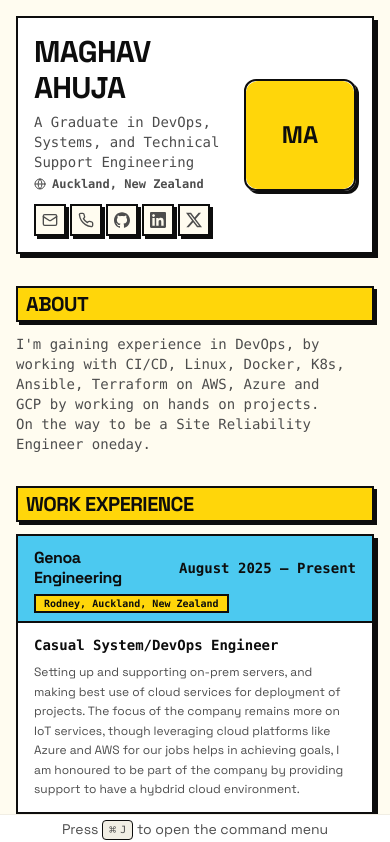
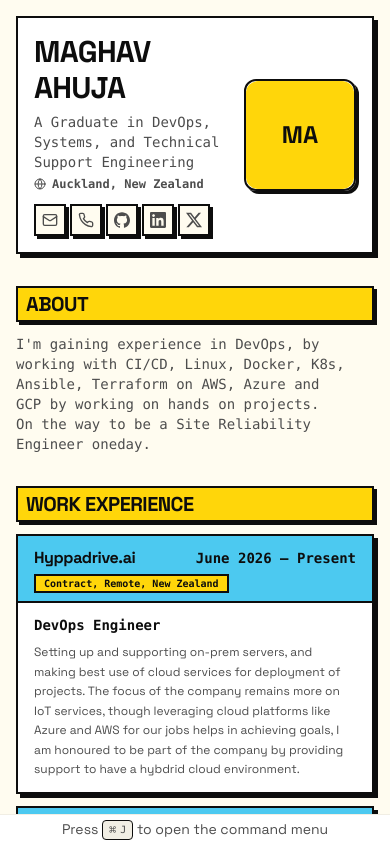
Before and after one commit to Maghav/portfolio, a Next.js app: page / in a window 390 px wide. Shown: the top 842 px of the page. Built offline with nearby package versions, Linux system fonts and the light colour scheme.

Commit message:
Another update

```diff
--- a/src/app/page.tsx
+++ b/src/app/page.tsx
@@ -173,7 +173,7 @@ export default function Page() {
           </div>
         </Section>
 
-        {/* Certifications */}
+        {/* Certifications
         <Section>
           <SectionHeading>Certifications</SectionHeading>
           <div className="flex flex-wrap gap-3">
@@ -185,7 +185,7 @@ export default function Page() {
               />
             ))}
           </div>
-        </Section>
+        </Section> */}
 
         {/* Learning/Troubleshooting Experience */}
         <Section>
@@ -203,25 +203,9 @@ export default function Page() {
           </div>
         </Section>
 
-        {/* FreeCodeCamp Projects */}
+        {/* Projects */}
         <Section>
-          <SectionHeading>FreeCodeCamp Projects</SectionHeading>
-          <div className="grid grid-cols-1 gap-3 print:grid-cols-3 print:gap-2 md:grid-cols-2 lg:grid-cols-3">
-            {RESUME_DATA.fcc_da_projects.map((project) => (
-              <ProjectCard
-                key={project.title}
-                title={project.title}
-                description={project.description}
-                tags={project.techStack}
-                link={"link" in project ? project.link.href : undefined}
-              />
-            ))}
-          </div>
-        </Section>
-
-        {/* Other Projects */}
-        <Section>
-          <SectionHeading>Other Projects</SectionHeading>
+          <SectionHeading>Projects</SectionHeading>
           <div className="grid grid-cols-1 gap-3 print:grid-cols-3 print:gap-2 md:grid-cols-2 lg:grid-cols-3">
             {RESUME_DATA.projects.map((project) => (
               <ProjectCard
--- a/src/data/resume-data.tsx
+++ b/src/data/resume-data.tsx
@@ -47,13 +47,22 @@ export const RESUME_DATA = {
   ],
   work: [
     {
-      company: "Genoa Engineering",
-      link: "https://www.genoa.com",
-      badges: ["Rodney, Auckland, New Zealand"],
-      title: "Casual System/DevOps Engineer",
+      company: "Hyppadrive.ai",
+      link: "https://www.hypadrive.ai",
+      badges: ["Contract, Remote, New Zealand"],
+      title: "DevOps Engineer",
+      start: "June 2026",
+      end: "Present",
+      description: "Setting up and supporting on-prem servers, and making best use of cloud services for deployment of projects. The focus of the company remains more on IoT services, though leveraging cloud platforms like Azure and AWS for our jobs helps in achieving goals, I am honoured to be part of the company by providing support to have a hybdrid cloud environment.",
+    },
+    {
+      company: "Neurix Limited",
+      link: "https://www.neurix.co.nz",
+      badges: ["Auckland, New Zealand"],
+      title: "Contract System/DevOps Engineer",
       start: "August 2025",
       end: "Present",
-      description: "Setting up and supporting on-prem servers, and making best use of cloud services for deployment of projects. The focus of the company remains more on IoT services, though leveraging cloud platforms like Azure and AWS for our jobs helps in achieving goals, I am honoured to be part of the company by providing support to have a hybdrid cloud environment.",
+      description: "Setting up and supporting on-prem servers, and making best use of cloud services for deployment of projects. The focus of the company remains more on IoT services, though leveraging cloud platforms like Azure and AWS for our jobs helps in achieving goals, I am honoured to be part of the company by providing support to have a hybdrid cloud environment. Worked on migration of infrastructure from Rodney's office to Onehunga office (relocation). Setup all the networks using UniFi, and IoT devices automation using HomeAssistant in the new office. Worked on servers setup including VPN server, NGINX, and web servers for website. Provided technical support and worked on reliability and security to ensure everything stays up from 50% to over 90%. Worked on containerised applications to reduce downtime.",
     },
     {
       company: "Mitre10 MEGA",
@@ -111,6 +120,7 @@ export const RESUME_DATA = {
 
   a_iac: [
     "Terraform",
+    "AWS CloudFront",
     "Ansible",
     "Bash Scripting",
     "Python Scripting",
@@ -133,8 +143,11 @@ export const RESUME_DATA = {
   monitoring_networking: [
     "Grafana",
     "Prometheus",
+    "Zabbix",
     "Elastic Stack - ELK",
     "Tailscale",
+    "OPNsense",
+    "UniFi",
   ],
 
   security: [
@@ -142,50 +155,15 @@ export const RESUME_DATA = {
     "SSL/TLS",
     "Reverse Proxy",
     "Bastion Host - OCI Bastion",
+    "VPN configuration"
   ],
 
   ai: [
     "OpenClaw",
-  ],
-
-  fcc_da_projects: [
-    {
-      title: "Mean Variance Standard Deviation Calculator",
-      techStack: [
-        "Python",
-        "Numpy",
-      ],
-      description: "FreeCodeCamp 1st Data Analyst Project",
-      link: {
-        label: "Mean Variance Standard Deviation Calculator",
-        href: "http://github.com/Maghav/fcc-sd-calculator/",
-      },
-    },
-    {
-      title: "Demographic Data Analysis",
-      techStack: [
-        "Matplotlib",
-        "Pandas",
-      ],
-      description: "FreeCodeCamp 2nd Data Analysis Project",
-      link: {
-        label: "Demographic Data Analysis",
-        href: "https://github.com/Maghav/demographic-da",
-      },
-    },
-    {
-      title: "Medical Data Visualiser",
-      techStack: [
-        "Pandas",
-        "Seaborn",
-        "Matplotlib",
-      ],
-      description: "FreeCodeCamp 3rd Project",
-      link: {
-        label: "Medical Data Visualiser",
-        href: "https://github.com/Maghav/medical-data-visualiser",
-      },
-    },
+    "Hermes Agent",
+    "Ollama",
+    "LM-Studio",
+    "Fine-Tuning"
   ],
 
   projects: [
@@ -215,7 +193,7 @@ export const RESUME_DATA = {
       ],
       description: "A website for my dad.",
       link: {
-        label: "The Khbri",
+        label: "Learning Physics",
         href: "https://learningphysics.in/",
       },
     },
@@ -233,82 +211,68 @@ export const RESUME_DATA = {
         href: "https://toolkit.onl9.club/",
       },
     },
+    {
+      title: "ONL9 Club",
+      techStack: [
+        "XenForo",
+        "WordPress",
+        "OAuth",
+        "APIs",
+      ],
+      description: "Forum for almost every IT service.",
+      link: {
+        label: "Onl9Club",
+        href: "https://onl9.club/",
+      },
+    },
   ],
 
   experience: [
     {
-      title: "SadServers",
+      title: "SadServers Troubleshooting experience",
       techStack: [
-        "ReactJS",
-        "Next.js",
-        "TailwindCSS",
-        "Vercel",
-        "TypeScript",
+        "NGINX, Apache",
+        "Linux Troubleshooting",
+        "SSH, Systemd",
+        "Networking/DNS/ Firewalls",
+        "Cron jobs",
+        "Docker, Kubernetes",
+        "Databases - MySQL, Postgres"
+
       ],
-      description: "A simple portfolio website built using Next.js",
+      description: "Working on troubleshooting different VMs of linux boosting my skillset on Linux, DevOps, and networking concepts.",
       link: {
-        label: "Maghav Portfolio",
-        href: "http://maghav.onl9.club/",
+        label: "Sadservers",
+        href: "https://sadservers.com/",
       },
     },
     {
       title: "KodeKloud Engineer",
       techStack: [
-        "PHP",
-        "MySQL",
-        "WordPress",
-        "Elementor",
-        "CPanel",
+        "Git, Docker, Kubernetes",
+        "CI/CD - Jenkins, Github Actions",
+        "Cloud - Azure, AWS",
+        "Ansible, Terraform",
+        "Linux, NGINX, Apache",
       ],
-      description: "News portal for global newspaper",
+      description: "100 days of DevOps, Cloud, and MLOps",
       link: {
-        label: "The Khbri",
-        href: "https://khbri.com/",
+        label: "kodeKloud Engineer",
+        href: "https://kodekloud.com",
       },
     },
     {
-      title: "Labex.io",
+      title: "Iximuiuz Labs",
       techStack: [
-        "Next.js",
-        "PostgresSQL",
-        "TailwindCSS",
-        "Vercel",
+        "Linux",
+        "Learn Kubernetes the very hard way",
+        "Docker",
+        "Troubleshooting",
       ],
-      description: "Platform for all online tools",
+      description: "Another platform to practice real-world problems on real VMs",
       link: {
-        label: "Toolkit",
-        href: "https://toolkit.onl9.club/",
-      },
-    },
-  ],
-
-  certifications: [
-    {
-      title: "MS-900: Microsoft 365 Fundamentals",
-      link: {
-        label: "MS-900",
-        href: "https://learn.microsoft.com/en-us/credentials/certifications/microsoft-365-fundamentals/",
-      },
-    },
-    {
-      title: "CJE: Certified Jenkins Engineer",
-      link: {
-        label: "CJE",
-        href: "https://www.cloudbees.com/cloudbees-university/training-certifications/jenkins",
-      },
-    },
-    {
-      title: "Hashicorp Certified: Terraform Associate",
-      link: {
-        label: "004",
-        href: "https://developer.hashicorp.com/certifications/infrastructure-automations",
-      },
-    },
-    {
-      title: "CKA: Certified Kubernetes Administrator",
-      link: {
-        label: "CKA",
-        href: "https://learn.microsoft.com/en-us/credentials/certifications/azure-fundamentals",
+        label: "Iximiuz",
+        href: "https://labs.iximiuz.com/",
       },
     },
   ],
@@ -318,14 +282,14 @@ export const RESUME_DATA = {
       title: "Resume",
       link: {
         label: "Resume",
-        href: "https://drive.google.com/file/d/1kQn1u9VZvL4W4h7QbH-7lOy9wC6s5B2P/view?usp=sharing",
+        href: "/",
       },
     },
     {
       title: "Unitec Letter of Completion",
       link: {
         label: "Unitec LOC",
-        href: "https://www.icloud.com/iclouddrive/0e4E0dIiFTZUgB0wQW7IV7FSA#SSR_TSRPT",
+        href: "/",
       },
     },
   ],
```
